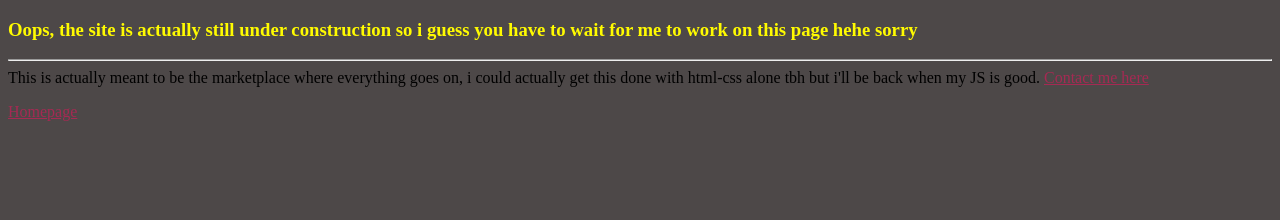
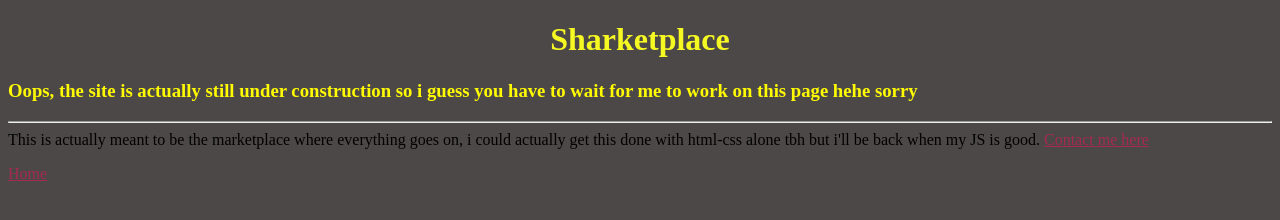
Before and after one commit to SD-310/Sharketplace., a plain HTML site: page marketplace.html in a window 1280 px wide. Drawn offline with Linux system fonts and the light colour scheme.

Commit message:
Update marketplace.html

```diff
--- a/marketplace.html
+++ b/marketplace.html
@@ -3,16 +3,17 @@
     <head>
         <meta charset="UTF-8">
         <meta name="viewport" content="width=, initial-scale=1.0">
-        <title>Marketplace</title>
+        <title>Sharketplace Marketplace</title>
     </head>
     <body>
         <link rel="stylesheet"
         href="./style.css"/>
+        <h1 draggable="true">Sharketplace</h1>
         <h3>Oops, the site is actually still under construction so i guess you have to wait for me to work on this page hehe sorry</h3>
         <hr/>
         This is actually meant to be the marketplace where everything goes on, i could actually get this done with html-css alone tbh but i'll be back when my JS is good.
 
         <a href="./contact.html" class="links"> Contact me here</a>
-        <p><a href="./index.html" class="links">Homepage</a></p>
+        <p><a href="./index.html" class="links">Home</a></p>
     </body>
     </html>
```
